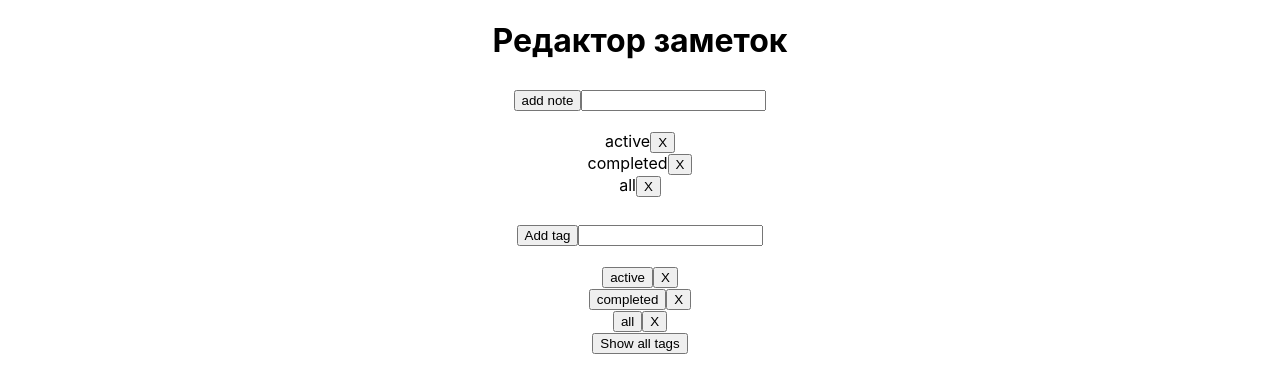
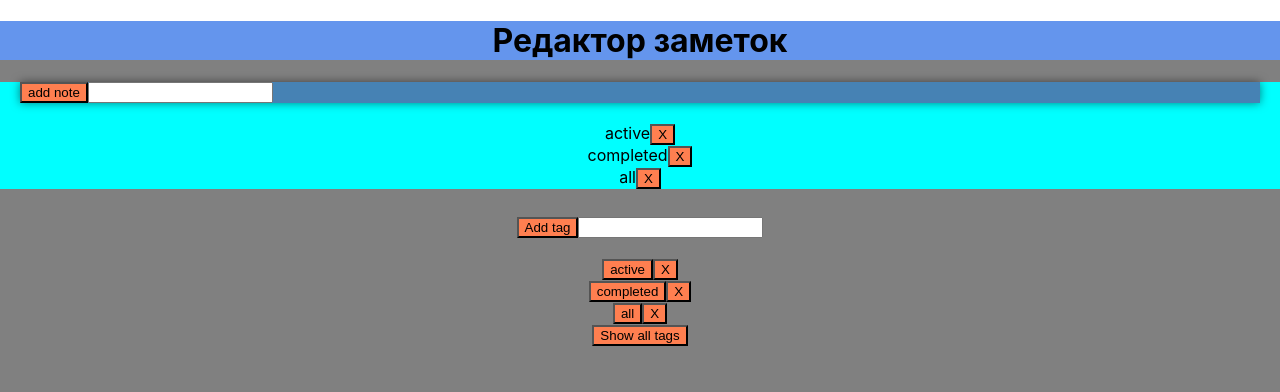
Before and after one commit to ivan-kevra/text-editor-with-tags, a React (Create React App) app: page / in a window 1280 px wide. Shown: the top 392 px of the page. Built offline with nearby package versions, Linux system fonts and the light colour scheme.

Commit message:
add style

```diff
--- a/package.json
+++ b/package.json
@@ -10,6 +10,7 @@
     "@types/node": "^16.7.13",
     "@types/react": "^18.0.0",
     "@types/react-dom": "^18.0.0",
+    "@types/sass": "^1.45.0",
     "react": "^18.2.0",
     "react-dom": "^18.2.0",
     "react-redux": "^8.0.5",
--- a/src/App.css
+++ /dev/null
@@ -1,38 +0,0 @@
-.App {
-  text-align: center;
-}
-
-.App-logo {
-  height: 40vmin;
-  pointer-events: none;
-}
-
-@media (prefers-reduced-motion: no-preference) {
-  .App-logo {
-    animation: App-logo-spin infinite 20s linear;
-  }
-}
-
-.App-header {
-  background-color: #282c34;
-  min-height: 100vh;
-  display: flex;
-  flex-direction: column;
-  align-items: center;
-  justify-content: center;
-  font-size: calc(10px + 2vmin);
-  color: white;
-}
-
-.App-link {
-  color: #61dafb;
-}
-
-@keyframes App-logo-spin {
-  from {
-    transform: rotate(0deg);
-  }
-  to {
-    transform: rotate(360deg);
-  }
-}
--- /dev/null
+++ b/src/App.module.css
@@ -0,0 +1,13 @@
+.App {
+    text-align: center;
+    background-color: grey;
+    height: 100vh;
+}
+
+h1 {
+    background-color: cornflowerblue;
+}
+
+button {
+    background-color: coral;
+}
--- a/src/App.tsx
+++ b/src/App.tsx
@@ -1,6 +1,6 @@
 import React, {useState} from 'react';
 import {v1} from 'uuid';
-import './App.css';
+import style from './App.module.css'
 import {Notes, NoteType} from "./components/Notes/Notes";
 import {Tags, TagType} from "./components/Tags/Tags";
 
@@ -82,7 +82,7 @@ export const App = () => {
 
 
     return (
-        <div className="App">
+        <div className={style.App}>
             <h1>Редактор заметок</h1>
             <Notes
                 notes={filteredNotes}
--- a/src/components/Notes/Note/Note.tsx
+++ b/src/components/Notes/Note/Note.tsx
@@ -10,9 +10,8 @@ export const Note: React.FC<NotePropsType> = (props) => {
     const [editMode, setEditMode] = useState(false)
     const [title, setTitle] = useState(props.title)
 
-    const activateEditMode = () => {
-        setEditMode(true);
-    }
+    const activateEditMode = () => setEditMode(true);
+
     const activateViewMode = () => {
         setEditMode(false);
         props.changeNoteName(title);
--- /dev/null
+++ b/src/components/Notes/Notes.module.css
@@ -0,0 +1,12 @@
+
+
+.NotesContainer {
+    background-color: cyan;
+}
+.addForm {
+    display: flex;
+    flex-wrap: wrap;
+    margin: 20px;
+    background-color:#4682B4;
+    box-shadow: 0 0 10px rgba(0,0,0,0.5);
+}
--- a/src/components/Notes/Notes.tsx
+++ b/src/components/Notes/Notes.tsx
@@ -2,6 +2,7 @@ import React, {ChangeEvent, useState} from 'react';
 import {Note} from "./Note/Note";
 import {TagType} from "../Tags/Tags";
 import {v1} from "uuid";
+import style from './Notes.module.css'
 
 export type NoteType = {
     id: string
@@ -37,8 +38,8 @@ export const Notes: React.FC<NotesPropsType> = (props) => {
     const setNoteTitle = (event: ChangeEvent<HTMLInputElement>) => setTitle(event.currentTarget.value)
 
     return (
-        <div>
-            <h2>
+        <div className={style.NotesContainer}>
+            <h2 className={style.addForm}>
                 <button onClick={addNoteHandler}>add note</button>
                 <input value={title} onChange={setNoteTitle}/>
             </h2>
```
Also changed, not shown: 2 other files (tests, documents, lock files or other folders).
